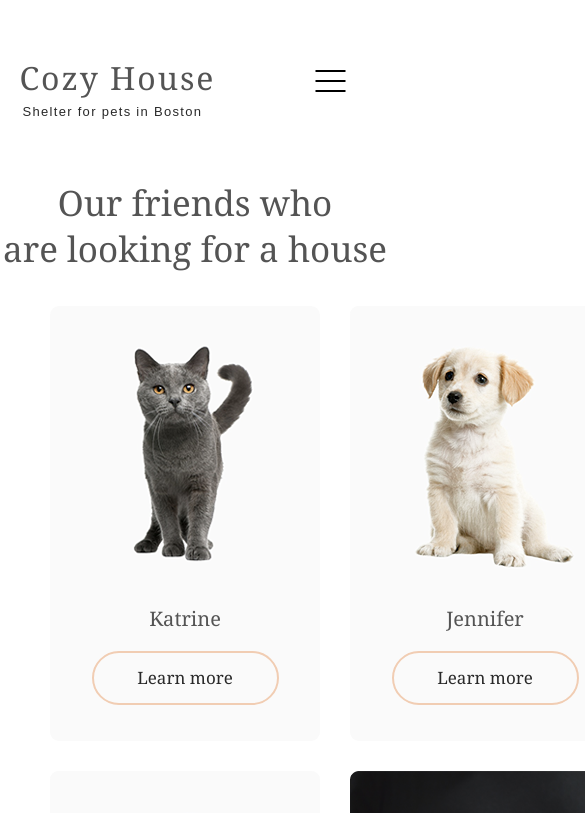
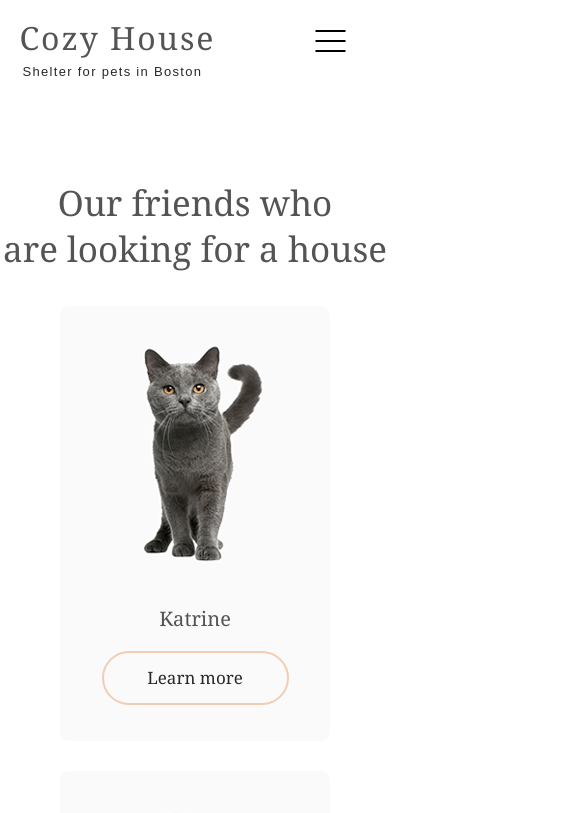
Before and after one commit to Kelevrra/shelter, a Vue app: page /our-pets in a window 390 px wide. Shown: the top 813 px of the page, 585 px wide, since content can reach past the window. Built offline with nearby package versions, Linux system fonts and the light colour scheme.

Commit message:
feat: adaptive

```diff
--- a/src/components/Catalogue.vue
+++ b/src/components/Catalogue.vue
@@ -65,11 +65,34 @@ export default {
         cataloguePageNext() {
             if(this.pages.index > 0 && this.pages.index < this.pages.amount) {
                 this.pages.index = this.pages.index + 1
+// desktop
+                if (document.documentElement.clientWidth > 1270) {
+                    this.pages.displayItemsFrom = this.pages.displayItemsFrom + 8
+                    this.pages.displayItemsTo = this.pages.displayItemsTo + 8
+                }
+// tablet
+                if (document.documentElement.clientWidth < 1270) {
+                    this.pages.displayItemsFrom = this.pages.displayItemsFrom + 4
+                    this.pages.displayItemsTo = this.pages.displayItemsTo + 4
+                }
+// mobile
+
             }
         },
         cataloguePagePrev() {
             if(this.pages.index > 1 && this.pages.index <= this.pages.amount) {
                 this.pages.index = this.pages.index - 1
+// desktop
+                if (document.documentElement.clientWidth > 1270) {
+                    this.pages.displayItemsFrom = this.pages.displayItemsFrom - 8
+                    this.pages.displayItemsTo = this.pages.displayItemsTo - 8
+                }
+// tablet
+                if (document.documentElement.clientWidth < 1270) {
+                    this.pages.displayItemsFrom = this.pages.displayItemsFrom - 4
+                    this.pages.displayItemsTo = this.pages.displayItemsTo - 4
+                }
+// mobile
             }
         },
         cataloguePageFirst() {
@@ -91,13 +114,25 @@ export default {
             }, 500)
         },
         whatcQuerry() {
+            if (document.documentElement.clientWidth < 1270) {
+                this.pages.displayItemsTo = 4
+            }
+            if (document.documentElement.clientWidth < 768) {
+                // this.pages.displayItemsTo = 2
+            }
             setInterval(() => {
                 if (document.documentElement.clientWidth < 1270) {
                     this.pages.amount = Math.ceil(this.pets.length / 4)
+                    //tablet
+                    this.petsList = this.pets.slice(this.pages.displayItemsFrom, this.pages.displayItemsTo)
                 } if (document.documentElement.clientWidth < 768) {
-                    this.pages.amount = Math.ceil(this.pets.length / 2)
+                    // this.pages.amount = Math.ceil(this.pets.length / 2)
+                    //mobile
+                    // this.petsList = this.pets.slice(this.pages.displayItemsFrom, this.pages.displayItemsTo)
                 } if (document.documentElement.clientWidth > 1270) {
                     this.pages.amount = Math.ceil(this.pets.length / 8)
+                    this.pages.displayItemsTo = 8
+                    this.petsList = this.pets.slice(this.pages.displayItemsFrom, this.pages.displayItemsTo)
                 }
             }, 1000)
         }
@@ -218,7 +253,14 @@ export default {
 @media(max-width: 1270px) {
     .catalogue {
         &-wrapper {
-            width: 620px;
+            width: 600px;
+        }
+    }
+}
+@media(max-width: 768px) {
+    .catalogue {
+        &-wrapper {
+            width: 300px;
         }
     }
 }
--- a/src/components/HeaderFixed.vue
+++ b/src/components/HeaderFixed.vue
@@ -1,5 +1,6 @@
 <template>
     <header class="header">
+        <div class="header-inner">
             <a class="header__logo" href="/">
                 <h1>Cozy House</h1>
                 <span>Shelter for pets in Boston</span>
@@ -20,6 +21,7 @@
                     </li>
                 </ul>
             </nav>
+        </div>
     </header>
 </template>
 
@@ -50,6 +52,12 @@ export default {
 
 <style lang="scss" scoped>
 .header {
+    background: white;
+    position: fixed;
+    height: 180px;
+    width: 100vh;
+    top: 0;
+    .header-inner {
         display: flex;
         justify-content: space-between;
         align-items: center;
@@ -61,6 +69,7 @@ export default {
         left: 50%;
         transform: translate(-50%, 0);
         background: white;
+    }
 
     &__logo {
         text-decoration: none;
@@ -137,13 +146,18 @@ export default {
 }
 @media(max-width: 1200px) {
     .header {
+        .header-inner {
             width: 90%;
+        }
     }
 }
 @media(max-width: 768px) {
     @media(max-width: 768px) {
     .header {
-        min-height: 120px;
+        height: 100px;
+        .header-inner {
+            height: 100px;
+        }
 
         &__nav {
             position: absolute;
--- a/src/components/Intro.vue
+++ b/src/components/Intro.vue
@@ -83,9 +83,9 @@ export default {
         vertical-align:bottom;
     }
 }
-@media(max-width: 1280px) {
+@media(max-width: 1279px) {
     .intro {
-        // width: 1000px;
+        width: 1000px;
         padding-left: 25px;
         padding-right: 25px;
         min-height: 550px;
```
Lines whose indentation alone changed are shown as unchanged.
